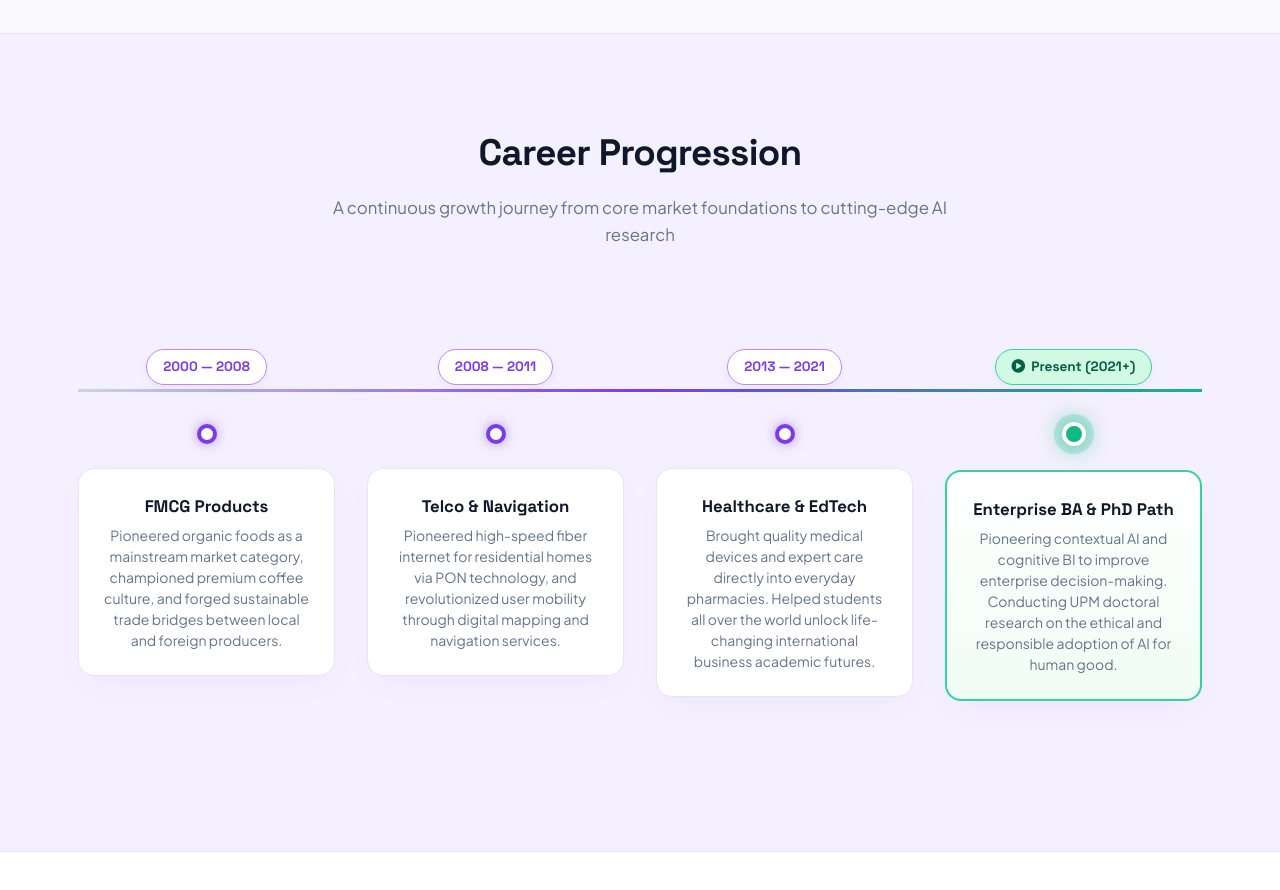
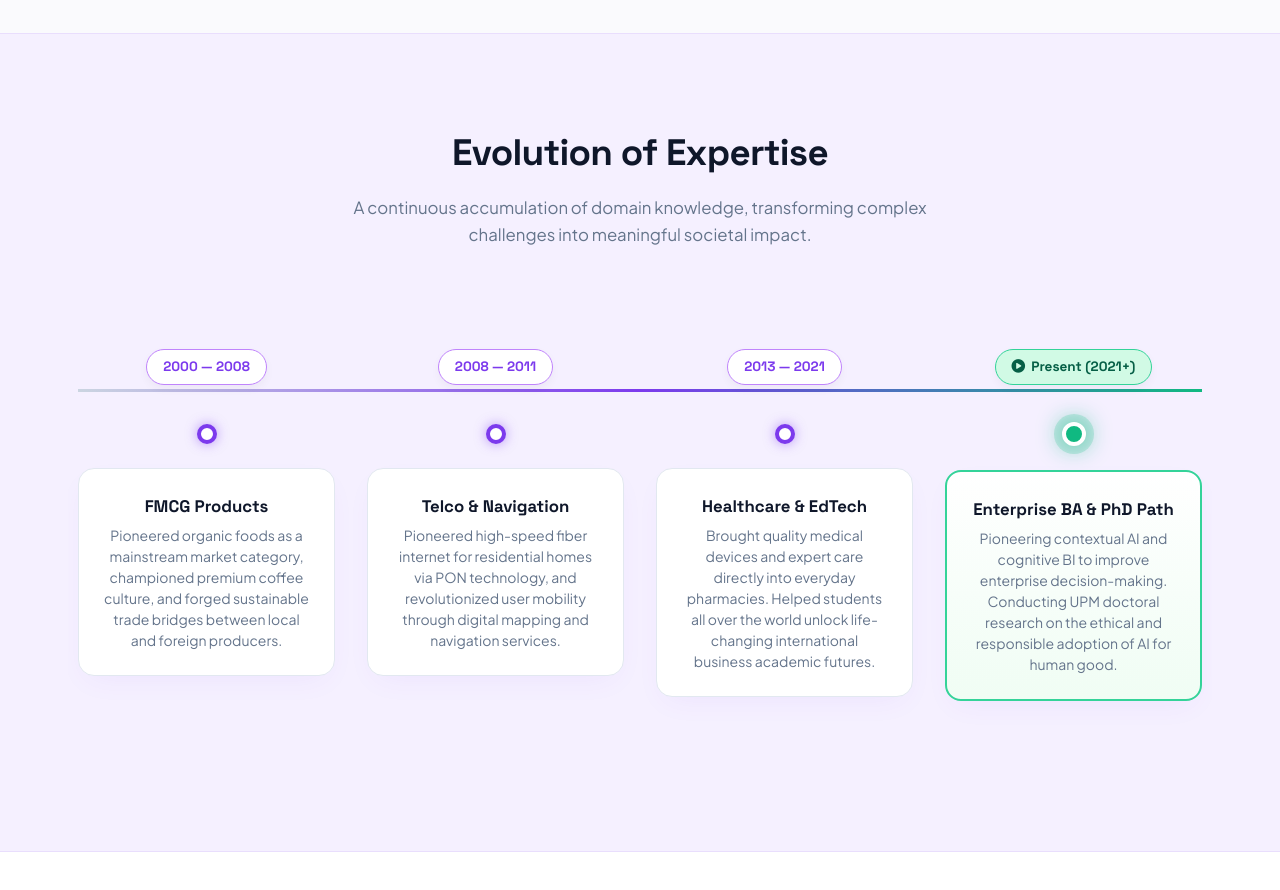
Before and after one commit to DonikaNikolaeva/DonikaNikolaeva.github.io, a plain HTML site: page index.htm in a window 1280 px wide. Shown: the part 920-1810 px from the top of the page. Drawn offline with Linux system fonts and the light colour scheme.

Commit message:
Evolution of Expertise

```diff
--- a/index.htm
+++ b/index.htm
@@ -1049,12 +1049,12 @@
         </div>
     </header>
 
-    <!-- SECTION 1: CAREER PROGRESSION TIMELINE -->
+    <!-- SECTION 1: Evolution of Expertise TIMELINE -->
     <section class="sec-violet reveal-on-scroll" id="timeline-sec">
         <div class="container">
             <div class="section-title">
-                <h2 id="time-title">Career Progression</h2>
-                <p id="time-sub">A continuous growth journey from core market foundations to cutting-edge AI research</p>
+                <h2 id="time-title">Evolution of Expertise</h2>
+                <p id="time-sub">A continuous accumulation of domain knowledge, transforming complex challenges into meaningful societal impact.</p>
             </div>
 
             <!-- MOBILE NAV BUTTONS WITH LEFT/RIGHT ARROWS -->
@@ -1441,8 +1441,8 @@
                 fc1D: "PhD Research path at Universidad Politécnica de Madrid (UPM) focused on Human-Centered AI Adoption, Responsible AI governance, algorithmic trust, and decision-intelligence frameworks.",
                 fc2T: "Enterprise Product Leadership",
                 fc2D: "Over 20 years of end-to-end product leadership across diverse global sectors, driving strategic growth and successfully guiding organizations toward top-notch emerging technologies.",
-                timeTitle: "Career Progression",
-                timeSub: "A continuous growth journey from core market foundations to cutting-edge AI research",
+                timeTitle: "Evolution of Expertise",
+                timeSub: "A continuous accumulation of domain knowledge, transforming complex challenges into meaningful societal impact.",
                 tn1H: "FMCG Products",
                 tn1P: "Pioneered organic foods as a mainstream market category, championed premium coffee culture, and forged sustainable trade bridges between local and foreign producers.",
                 tn2H: "Telco & Navigation",
```
